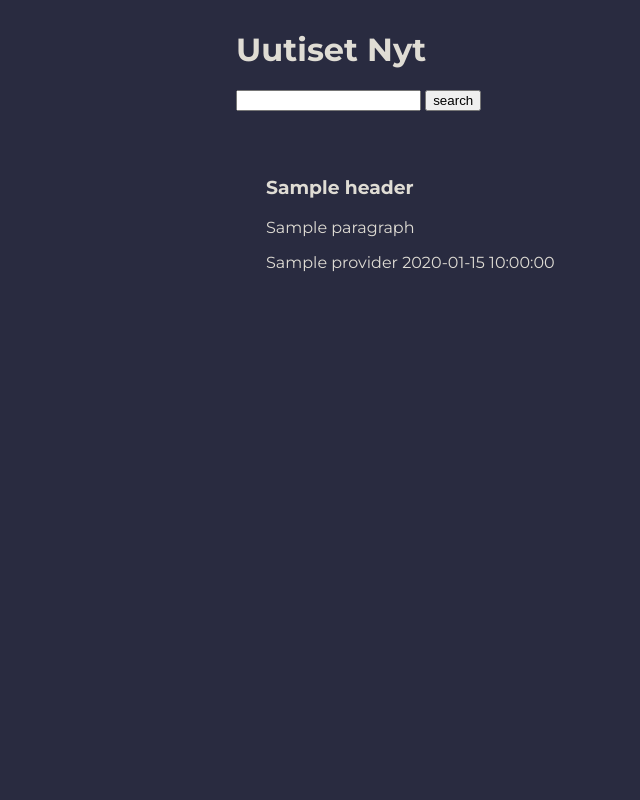
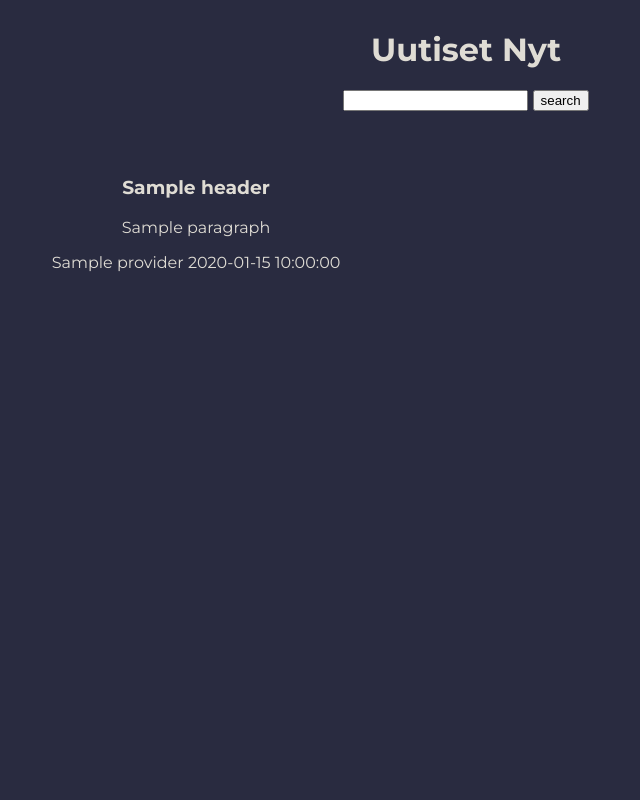
Before and after one commit to oiva-johannes/infret, a Flask app: template templates/index.html in a window 1280 px wide. Shown: the whole page, without its empty margins (174-814 px from the left). Run offline with Flask 3, Linux system fonts and the light colour scheme; the template is opened without the code that fills it: most values are stand-ins (such as "Sample title", 1, 10 or a date in 2020); parts of the project's set-up code (start-up, migrations or seed data) failed here and were passed over.

Commit message:
updates to #5

```diff
--- a/static/main.css
+++ b/static/main.css
@@ -5,6 +5,7 @@ html, body {
 html {
   display: table;
   margin: auto;
+  text-align: center;
 }
 
 body {
@@ -17,6 +18,10 @@ body {
   font-style: normal;
   padding-top: 30px;
   padding-bottom: 60px;
+}
+
+form {
+  margin:auto;
 }
 
 h1 {
@@ -42,6 +47,7 @@ ul {
   flex-wrap: wrap;
   padding: 0;
   list-style-type: none;
+  width: 1000px;
 }
 
 li {
--- a/templates/index.html
+++ b/templates/index.html
@@ -18,7 +18,7 @@
     {% for article in articles %}
       <li>
         <div class="article">
-          <h3><a href="{{ article['href'] }}">{{ article['header'] }}</a></h3>
+          <h3><a target="_blank" rel="noopener noreferrer" href="{{ article['href'] }}">{{ article['header'] }}</a></h3>
           <p>{{ article['paragraph'] }}</p>
           <bold>{{ article['provider'] }} {{ article['date'] }}</bold>
         </div>
```
